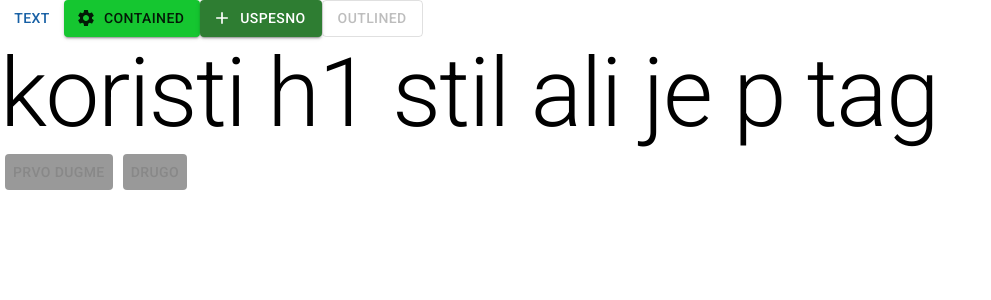
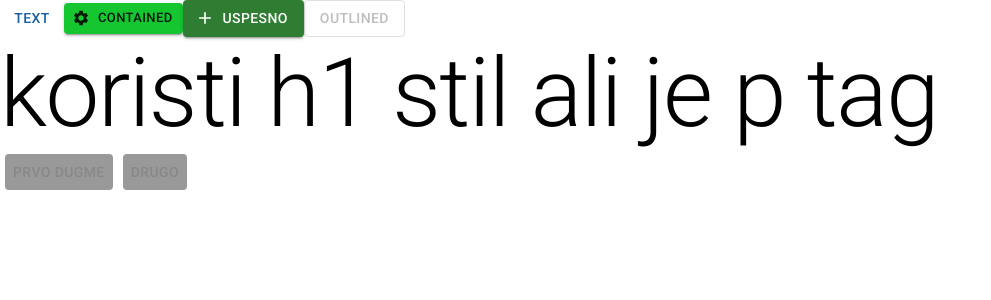
Before and after one commit to MirosBL45/material-social-network, a React (Create React App) app: page / in a window 1280 px wide. Shown: the top 300 px of the page, without its empty margins (0-991 px from the left). Built offline with nearby package versions, Linux system fonts and the light colour scheme.

Commit message:
testing finished

```diff
--- a/src/App.js
+++ b/src/App.js
@@ -5,6 +5,7 @@ import AddIcon from "@mui/icons-material/Add";
 function App() {
   const BlueButton = styled(Button)(({ theme }) => ({
     backgroundColor: theme.palette.otherColor.main,
+    // backgroundColor: 'skyblue',
     color: "#888",
     margin: 5,
     "&:hover": {
@@ -24,6 +25,7 @@ function App() {
         startIcon={<SettingsIcon />}
         color="secondary"
         variant="contained"
+        size="small"
       >
         Contained
       </Button>
```
